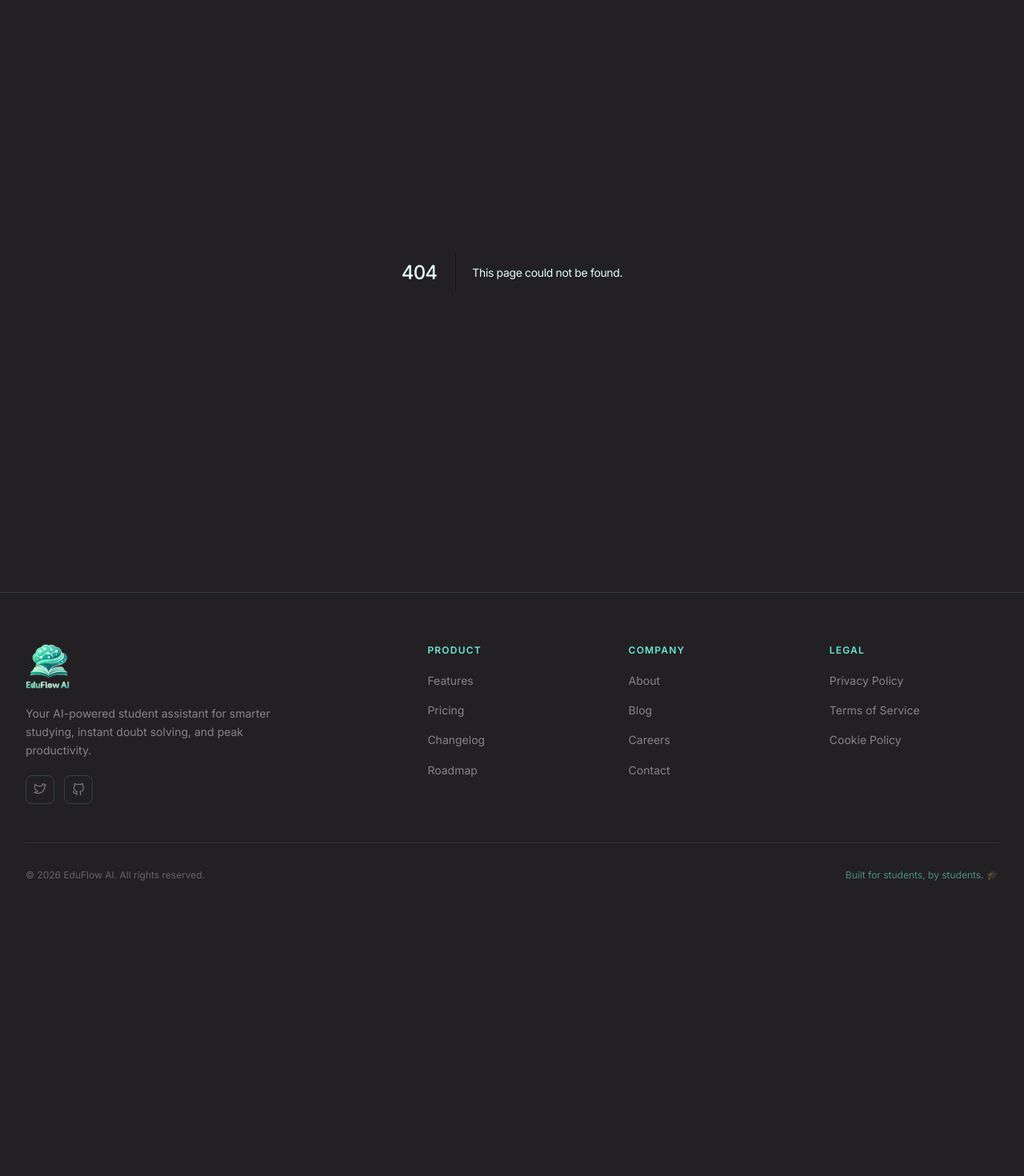
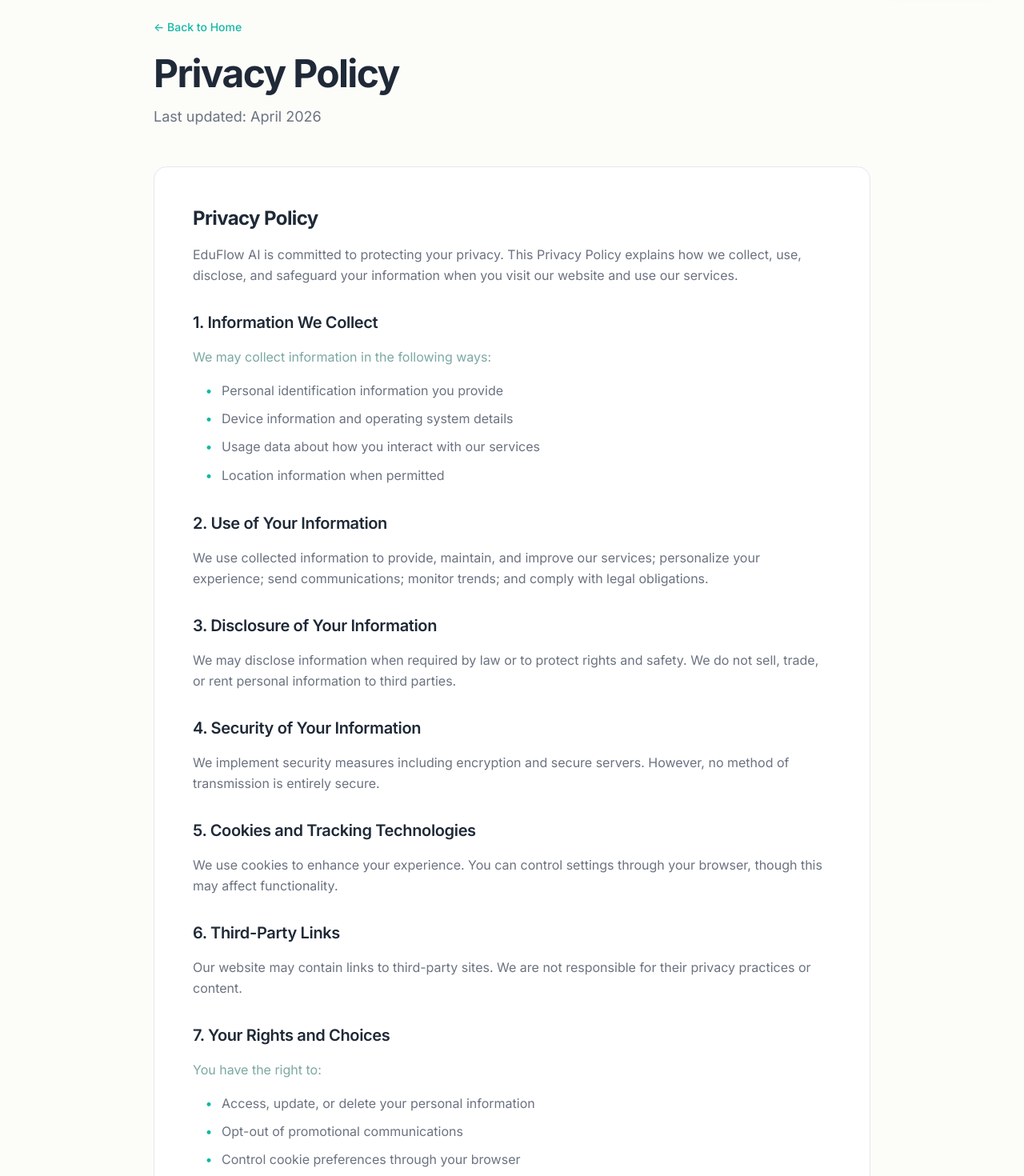
Before and after one commit to prabhakarshukla/EduFlow_AI, a Next.js app: page /privacy in a window 1280 px wide. Before the commit this address had no page. Shown: the part 60-1530 px from the top of the page at 80% size. Before the commit the page ends 1226 px from the top, so only its background shows below. Built offline with nearby package versions, Linux system fonts and the light colour scheme.

Commit message:
Add Privacy Policy page

```diff
--- /dev/null
+++ b/app/privacy/page.tsx
@@ -0,0 +1,191 @@
+'use client';
+
+import Link from 'next/link';
+
+export default function PrivacyPage() {
+  return (
+    <div className="min-h-screen px-4 py-20" style={{ background: '#fcfcf9' }}>
+      <div className="max-w-4xl mx-auto">
+        <div className="mb-12">
+          <Link
+            href="/"
+            className="inline-flex items-center gap-2 text-sm font-medium mb-6 transition-colors"
+            style={{ color: '#14b8a6' }}
+            onMouseEnter={e => {
+              (e.currentTarget as HTMLElement).style.color = '#0d9488';
+            }}
+            onMouseLeave={e => {
+              (e.currentTarget as HTMLElement).style.color = '#14b8a6';
+            }}
+          >
+            ← Back to Home
+          </Link>
+
+          <h1 className="text-5xl font-bold mb-4" style={{ color: '#1f2937' }}>
+            Privacy Policy
+          </h1>
+          <p className="text-lg" style={{ color: '#6b7280' }}>
+            Last updated: April 2026
+          </p>
+        </div>
+
+        <div
+          className="rounded-2xl border p-8 md:p-12 space-y-8"
+          style={{ background: '#ffffff', borderColor: '#e5e7eb' }}
+        >
+          <section>
+            <h2 className="text-2xl font-bold mb-4" style={{ color: '#1f2937' }}>
+              Privacy Policy
+            </h2>
+            <p className="leading-relaxed" style={{ color: '#6b7280' }}>
+              EduFlow AI is committed to protecting your privacy. This Privacy Policy explains how we collect, use, disclose, and safeguard your information when you visit our website and use our services.
+            </p>
+          </section>
+
+          <section>
+            <h3 className="text-xl font-semibold mb-4" style={{ color: '#1f2937' }}>
+              1. Information We Collect
+            </h3>
+            <div style={{ color: '#6b7280' }}>
+              <p className="leading-relaxed mb-4">We may collect information in the following ways:</p>
+              <ul className="space-y-2 ml-4">
+                <li className="flex items-start">
+                  <span className="mr-3 font-semibold" style={{ color: '#14b8a6' }}>•</span>
+                  <span>Personal identification information you provide</span>
+                </li>
+                <li className="flex items-start">
+                  <span className="mr-3 font-semibold" style={{ color: '#14b8a6' }}>•</span>
+                  <span>Device information and operating system details</span>
+                </li>
+                <li className="flex items-start">
+                  <span className="mr-3 font-semibold" style={{ color: '#14b8a6' }}>•</span>
+                  <span>Usage data about how you interact with our services</span>
+                </li>
+                <li className="flex items-start">
+                  <span className="mr-3 font-semibold" style={{ color: '#14b8a6' }}>•</span>
+                  <span>Location information when permitted</span>
+                </li>
+              </ul>
+            </div>
+          </section>
+
+          <section>
+            <h3 className="text-xl font-semibold mb-4" style={{ color: '#1f2937' }}>
+              2. Use of Your Information
+            </h3>
+            <p className="leading-relaxed" style={{ color: '#6b7280' }}>
+              We use collected information to provide, maintain, and improve our services; personalize your experience; send communications; monitor trends; and comply with legal obligations.
+            </p>
+          </section>
+
+          <section>
+            <h3 className="text-xl font-semibold mb-4" style={{ color: '#1f2937' }}>
+              3. Disclosure of Your Information
+            </h3>
+            <p className="leading-relaxed" style={{ color: '#6b7280' }}>
+              We may disclose information when required by law or to protect rights and safety. We do not sell, trade, or rent personal information to third parties.
+            </p>
+          </section>
+
+          <section>
+            <h3 className="text-xl font-semibold mb-4" style={{ color: '#1f2937' }}>
+              4. Security of Your Information
+            </h3>
+            <p className="leading-relaxed" style={{ color: '#6b7280' }}>
+              We implement security measures including encryption and secure servers. However, no method of transmission is entirely secure.
+            </p>
+          </section>
+
+          <section>
+            <h3 className="text-xl font-semibold mb-4" style={{ color: '#1f2937' }}>
+              5. Cookies and Tracking Technologies
+            </h3>
+            <p className="leading-relaxed" style={{ color: '#6b7280' }}>
+              We use cookies to enhance your experience. You can control settings through your browser, though this may affect functionality.
+            </p>
+          </section>
+
+          <section>
+            <h3 className="text-xl font-semibold mb-4" style={{ color: '#1f2937' }}>
+              6. Third-Party Links
+            </h3>
+            <p className="leading-relaxed" style={{ color: '#6b7280' }}>
+              Our website may contain links to third-party sites. We are not responsible for their privacy practices or content.
+            </p>
+          </section>
+
+          <section>
+            <h3 className="text-xl font-semibold mb-4" style={{ color: '#1f2937' }}>
+              7. Your Rights and Choices
+            </h3>
+            <div style={{ color: '#6b7280' }}>
+              <p className="leading-relaxed mb-4">You have the right to:</p>
+              <ul className="space-y-2 ml-4">
+                <li className="flex items-start">
+                  <span className="mr-3 font-semibold" style={{ color: '#14b8a6' }}>•</span>
+                  <span>Access, update, or delete your personal information</span>
+                </li>
+                <li className="flex items-start">
+                  <span className="mr-3 font-semibold" style={{ color: '#14b8a6' }}>•</span>
+                  <span>Opt-out of promotional communications</span>
+                </li>
+                <li className="flex items-start">
+                  <span className="mr-3 font-semibold" style={{ color: '#14b8a6' }}>•</span>
+                  <span>Control cookie preferences through your browser</span>
+                </li>
+              </ul>
+            </div>
+          </section>
+
+          <section>
+            <h3 className="text-xl font-semibold mb-4" style={{ color: '#1f2937' }}>
+              8. Data Retention
+            </h3>
+            <p className="leading-relaxed" style={{ color: '#6b7280' }}>
+              We retain personal information as long as necessary to provide services and comply with legal obligations. When no longer needed, we delete or anonymize it.
+            </p>
+          </section>
+
+          <section>
+            <h3 className="text-xl font-semibold mb-4" style={{ color: '#1f2937' }}>
+              9. Changes to This Privacy Policy
+            </h3>
+            <p className="leading-relaxed" style={{ color: '#6b7280' }}>
+              We may update this Privacy Policy to reflect changes in our practices. We will notify you of material changes by posting an updated version.
+            </p>
+          </section>
+
+          <section>
+            <h3 className="text-xl font-semibold mb-4" style={{ color: '#1f2937' }}>
+              10. Contact Us
+            </h3>
+            <p className="leading-relaxed" style={{ color: '#6b7280' }}>
+              If you have questions about this Privacy Policy or our practices, please contact us through our website support channels.
+            </p>
+          </section>
+
+          <div className="pt-6 flex gap-4">
+            <Link
+              href="/"
+              className="px-6 py-3 text-sm font-semibold rounded-lg transition-all duration-200"
+              style={{
+                background: 'linear-gradient(135deg, #14b8a6 0%, #6ee7d8 100%)',
+                color: '#ffffff',
+              }}
+              onMouseEnter={e => {
+                (e.currentTarget as HTMLElement).style.transform = 'translateY(-2px)';
+                (e.currentTarget as HTMLElement).style.boxShadow = '0 10px 22px rgba(20,184,166,0.32)';
+              }}
+              onMouseLeave={e => {
+                (e.currentTarget as HTMLElement).style.transform = 'translateY(0)';
+                (e.currentTarget as HTMLElement).style.boxShadow = 'none';
+              }}
+            >
+              Back to Home
+            </Link>
+          </div>
+        </div>
+      </div>
+    </div>
+  );
+}
```
